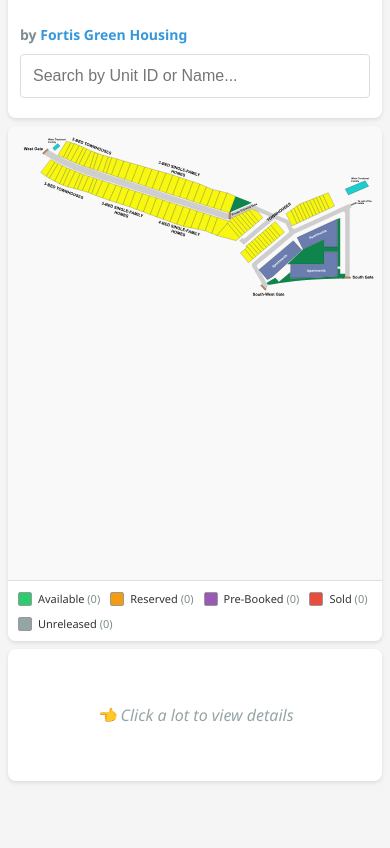
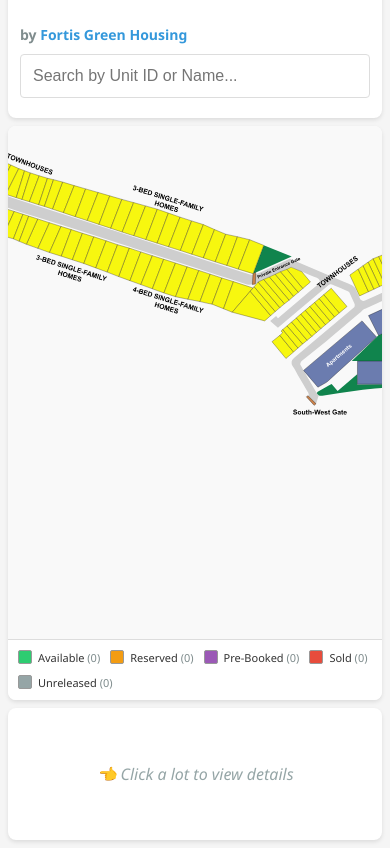
Before and after one commit to liz579/masaka-views-map, a website: page index.html in a window 390 px wide. Shown: the part 55-903 px from the top of the page. Before the commit the page ends 844 px from the top, so only its background shows below. Drawn offline with Linux system fonts and the light colour scheme; no server answers.

Commit message:
Fix mobile map sizing and rotation stability

```diff
--- a/css/style.css
+++ b/css/style.css
@@ -15,7 +15,7 @@ body {
     padding: 10px;
     display: flex;
     flex-direction: column;
-    height: 100vh;
+    min-height: 100dvh;
 }
 
 .header {
@@ -129,6 +129,8 @@ body {
     overflow: auto;
     position: relative;
     background: #f9f9f9;
+    -webkit-overflow-scrolling: touch;
+    touch-action: pan-x pan-y;
 }
 
 .map-wrapper svg {
@@ -409,6 +411,14 @@ svg .lot.status-unreleased {
         gap: 8px;
     }
 
+    .map-container {
+        min-height: 68dvh;
+    }
+
+    .map-wrapper {
+        min-height: 60dvh;
+    }
+
     .details-panel {
         max-height: 250px;
     }
--- a/js/map.js
+++ b/js/map.js
@@ -5,7 +5,9 @@ class PlatMap {
         this.lotsData = {};
         this.selectedLot = null;
         this.searchTerm = '';
+        this.svgElement = null;
         this.googleSheetUrl = 'https://script.google.com/macros/s/AKfycbwd_sSg5XZTFJOJLrFBR0Fq3Hj3lIcVek6fExuPwHOqfPlzIR5VxJd2ZxrXMhy3hQ/exec';
+        window.addEventListener('resize', () => this.updateMobileMapLayout());
     }
 
     /**
@@ -16,10 +18,40 @@ class PlatMap {
             const response = await fetch(svgPath);
             const svgText = await response.text();
             this.mapContainer.innerHTML = svgText;
+            this.svgElement = this.mapContainer.querySelector('svg');
+            this.updateMobileMapLayout();
         } catch (error) {
             console.error('Error loading SVG:', error);
             this.mapContainer.innerHTML = `<p style="padding: 20px; color: red;">Error loading map. Make sure svg/map.svg exists.</p>`;
         }
+    }
+
+    /**
+     * Make mobile map start larger and remain visible after orientation changes
+     */
+    updateMobileMapLayout() {
+        if (!this.svgElement) return;
+
+        const isMobile = window.matchMedia('(max-width: 640px)').matches;
+
+        if (isMobile) {
+            this.svgElement.style.width = '170%';
+            this.svgElement.style.maxWidth = 'none';
+            this.svgElement.style.height = 'auto';
+
+            requestAnimationFrame(() => {
+                const overflowX = this.mapContainer.scrollWidth - this.mapContainer.clientWidth;
+                if (overflowX > 0) {
+                    this.mapContainer.scrollLeft = Math.round(overflowX / 2);
+                }
+            });
+            return;
+        }
+
+        this.svgElement.style.width = '100%';
+        this.svgElement.style.maxWidth = '100%';
+        this.svgElement.style.height = 'auto';
+        this.mapContainer.scrollLeft = 0;
     }
 
     /**
```
